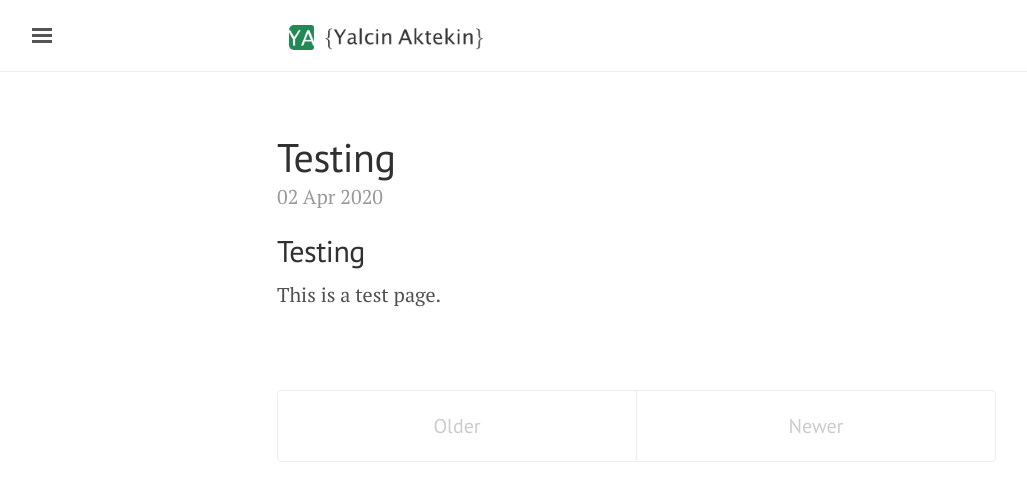
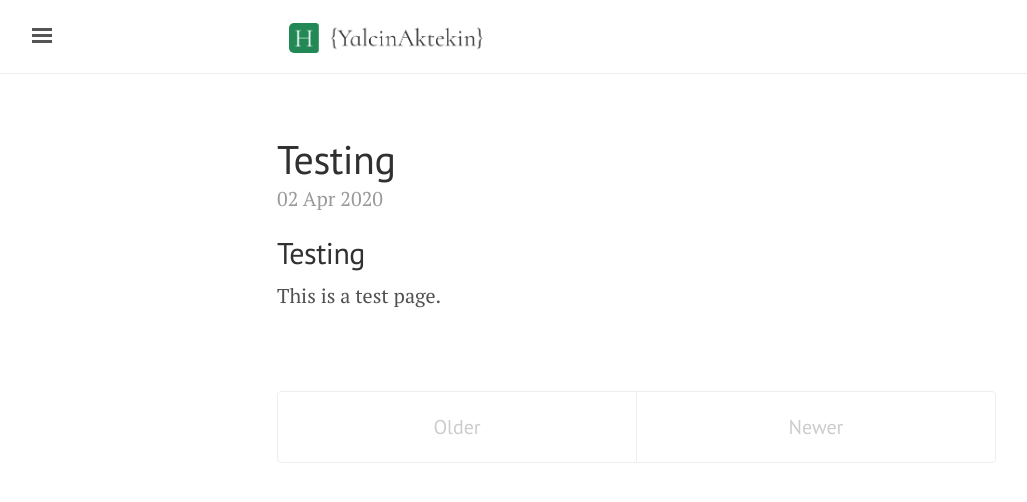
Before and after one commit to yalcinaktekin/yalcinaktekin.github.io, a Jekyll site: the page built from index.html, in a window 1280 px wide. Shown: the top 502 px of the page, without its empty margins (3-1030 px from the left). Built offline with Jekyll 4.4.1, drawn with Linux system fonts in a browser that asks for light colours; the list of posts is cut into pages by our own code.

Commit message:
Update default.html

```diff
--- a/_layouts/default.html
+++ b/_layouts/default.html
@@ -13,7 +13,7 @@
       <div class="masthead">
         <div class="container">
           <h3 class="masthead-title">
-            <a href="/"><img src="/images/ya.png" align="top" style="margin:0px 0.8rem 0px 0.6rem; display:inline-block;
+            <a href="/"><img src="/images/home-ya.png" align="top" style="margin:0px 0.8rem 0px 0.6rem; display:inline-block;
              width:70%; max-width:200px; min-width:90px; border:none blue 1px; vertical-align:middle;"></a>
             <!-- <a href="{{ site.baseurl }}/" title="Home">{{ site.title }}</a>
             <small>{{ site.tagline }}</small> -->
```
